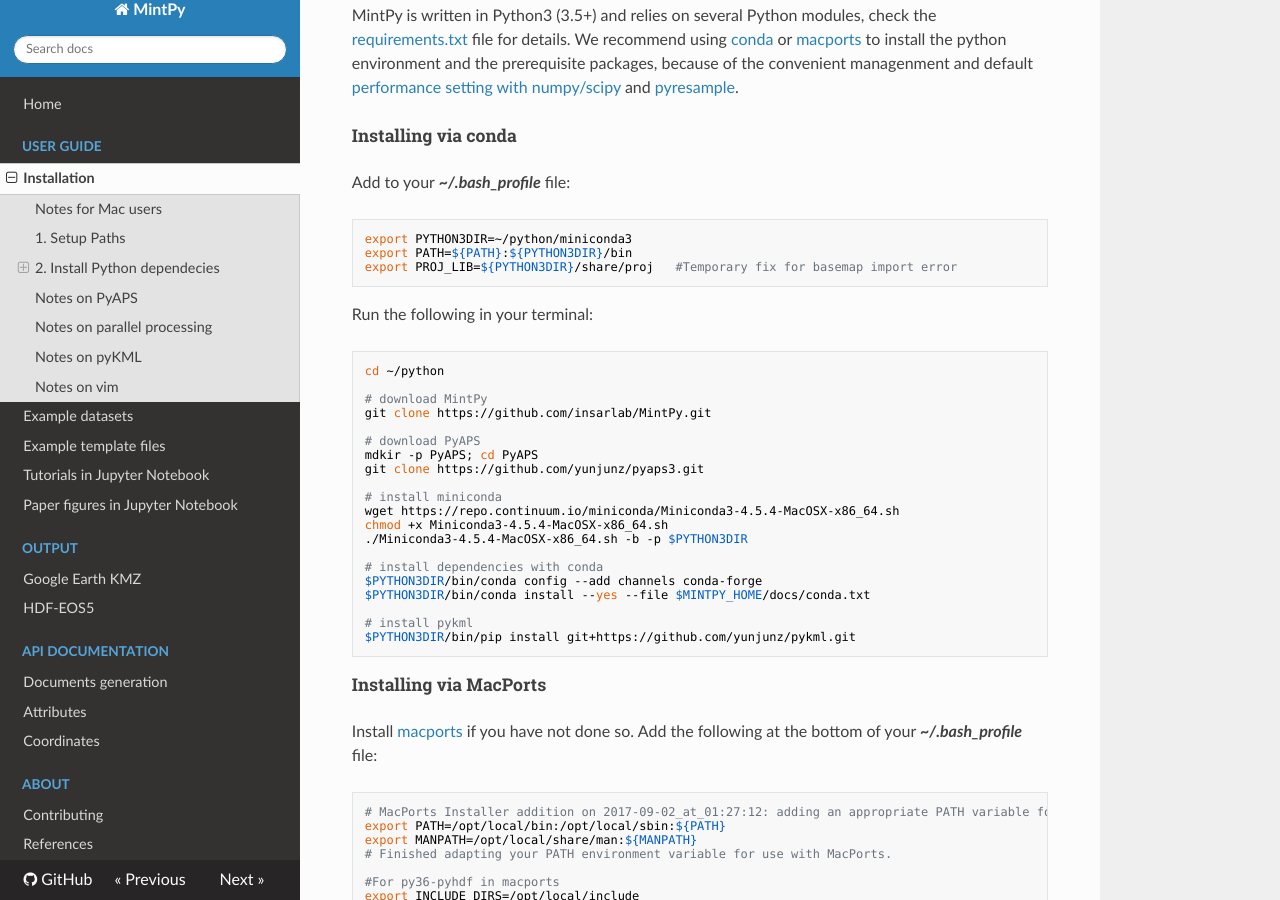
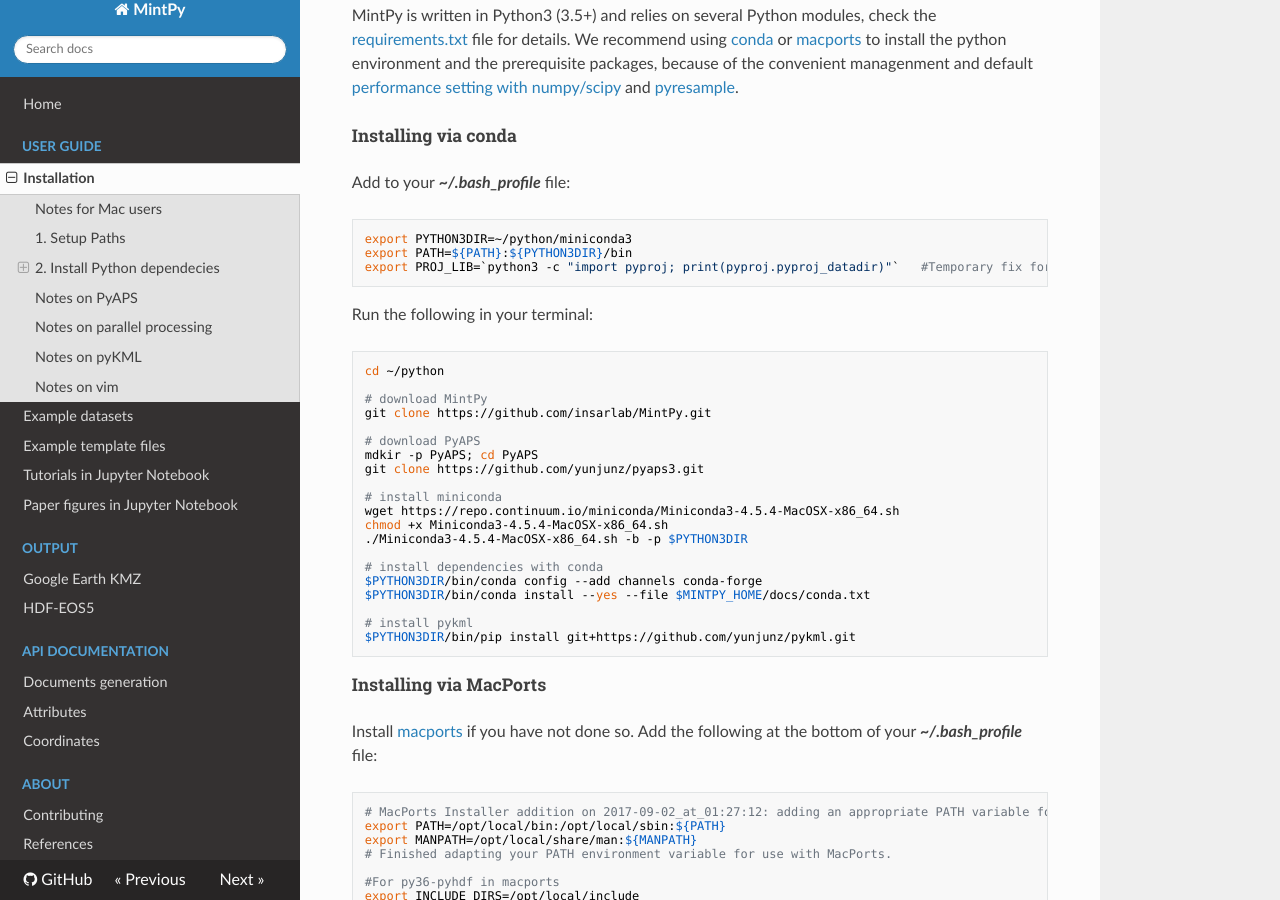
Before and after one commit to insarlab/MintPy, an MkDocs documentation site: the page built from docs/installation.md, in a window 1280 px wide and 900 px high, scrolled down 1061 px. Built offline with MkDocs 1.6.1, drawn with Linux system fonts in a browser that asks for light colours; nearby versions of some CDN libraries.

````diff
--- a/docs/installation.md
+++ b/docs/installation.md
@@ -53,7 +53,7 @@ Add to your **_~/.bash_profile_** file:
 ```bash
 export PYTHON3DIR=~/python/miniconda3
 export PATH=${PATH}:${PYTHON3DIR}/bin
-export PROJ_LIB=${PYTHON3DIR}/share/proj   #Temporary fix for basemap import error
+export PROJ_LIB=`python3 -c "import pyproj; print(pyproj.pyproj_datadir)"`   #Temporary fix for basemap import error
 ```
 
 Run the following in your terminal:
--- a/mkdocs.yml
+++ b/mkdocs.yml
@@ -2,7 +2,7 @@ site_name: MintPy
 site_url: https://github.com/insarlab/MintPy
 site_description: Miami InSAR Time-series software in Python
 site_author: Zhang Yunjun, Heresh Fattahi
-repo_url: https://github.com/insarlab/MintPy.git
+repo_url: https://github.com/insarlab/MintPy/
 google_analytics: ['UA-104225904-1', 'mkdocs.org']
 
 theme:
````
